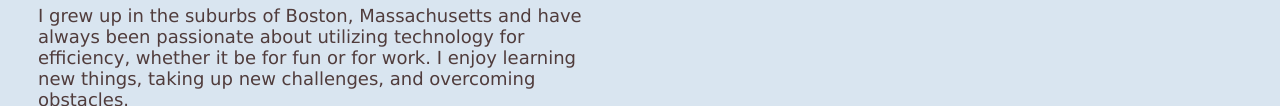
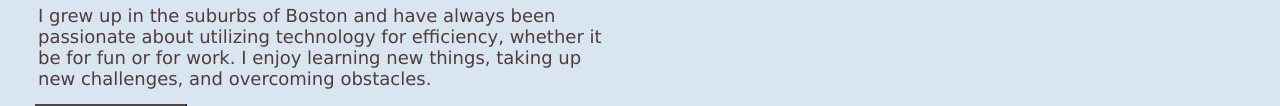
Before and after one commit to wonghen/wonghen, a plain HTML site: page index.html in a window 1280 px wide. Shown: the part 694-800 px from the top of the page. Drawn offline with Linux system fonts and the light colour scheme.

Commit message:
Update index.html

```diff
--- a/index.html
+++ b/index.html
@@ -35,7 +35,7 @@
         <div class="about-me-summary">
           <h2>Background</h2>
           <p>
-            I grew up in the suburbs of Boston, Massachusetts and have always been passionate
+            I grew up in the suburbs of Boston and have always been passionate
             about utilizing technology for efficiency, whether it be for fun or
             for work. I enjoy learning new things, taking up new challenges, and
             overcoming obstacles.
```
